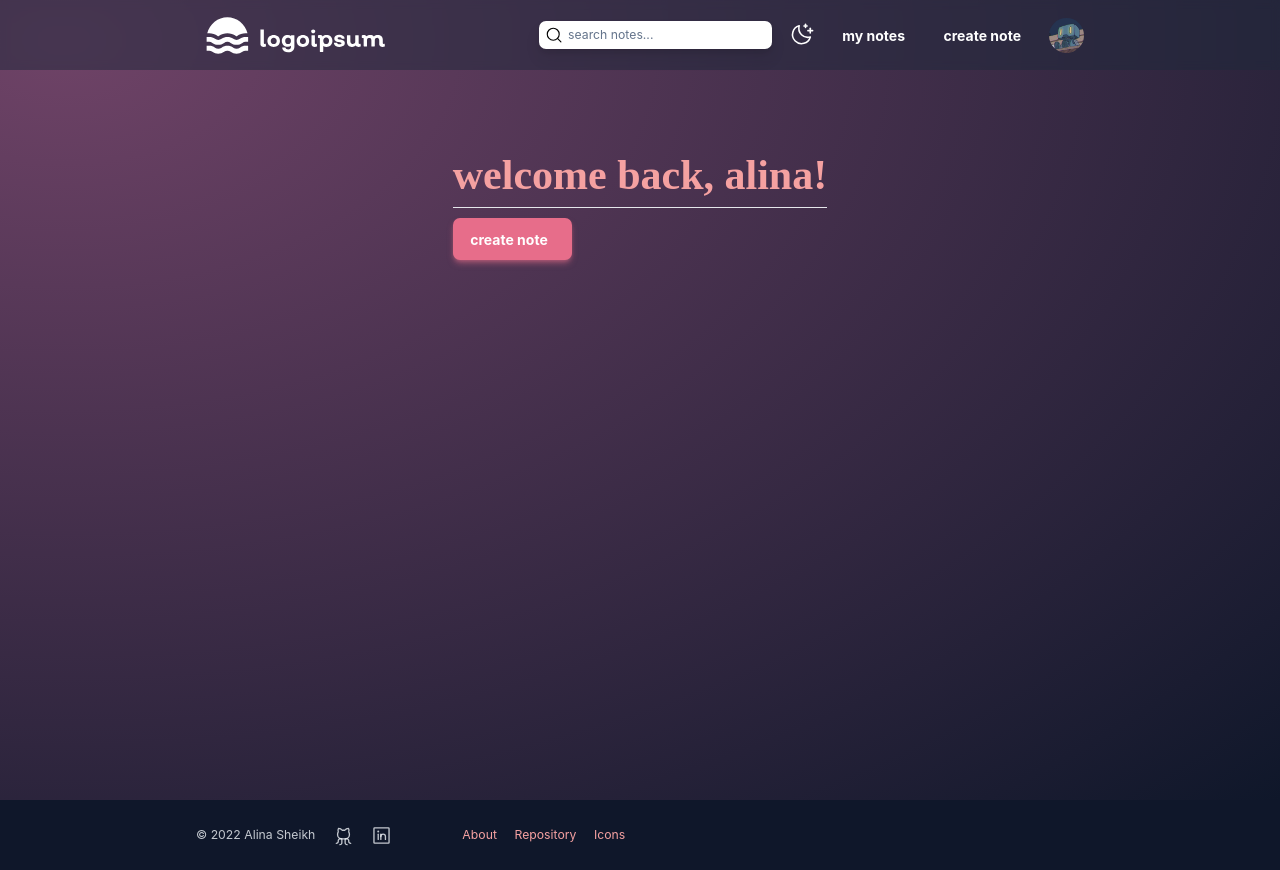
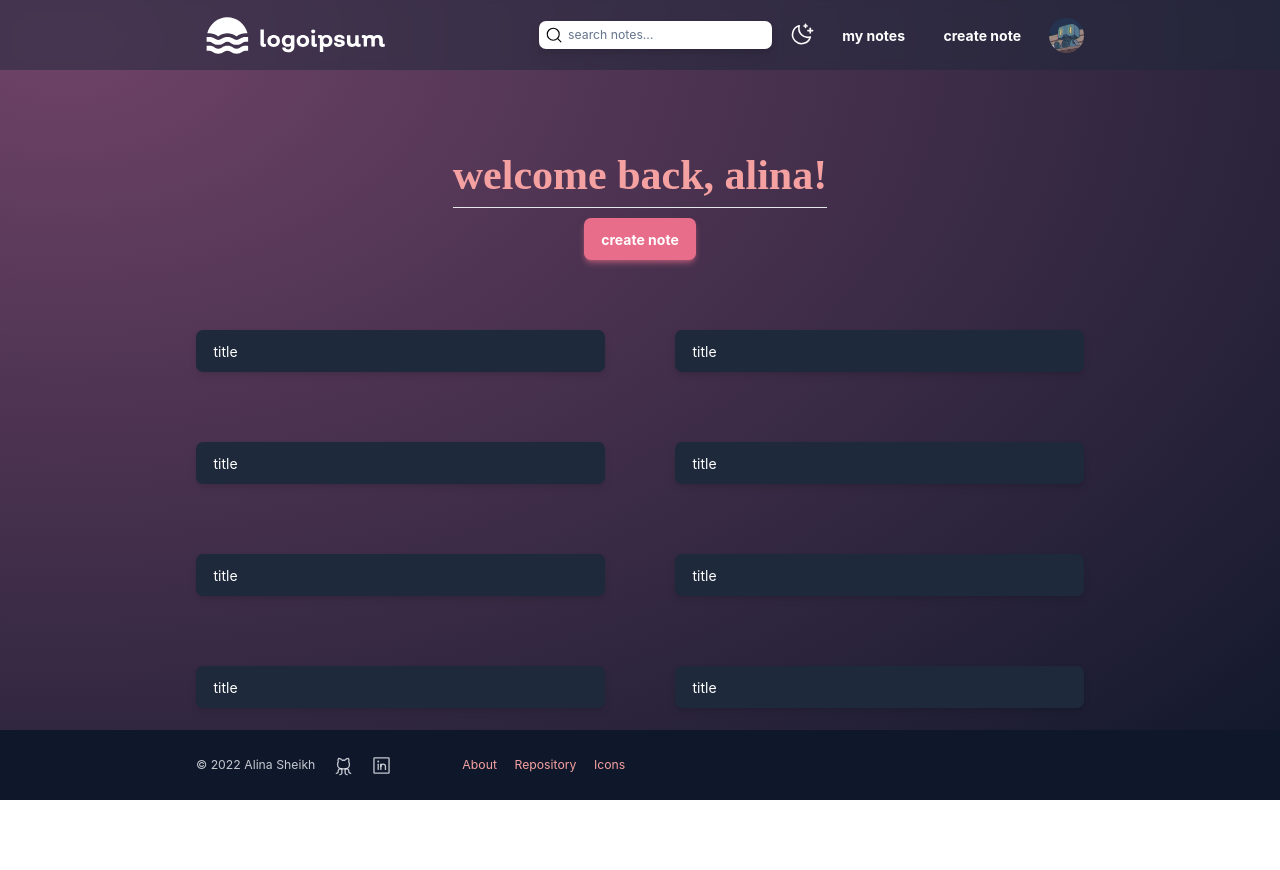
Before and after one commit to alshei/notepad-v2, a React (Create React App) app: page /mynotes in a window 1280 px wide. After the commit the page ends 800 px from the top, so only its background shows below. Built offline with nearby package versions, Linux system fonts and the light colour scheme.

Commit message:
the header and footer makes me want to die

```diff
--- /dev/null
+++ b/src/components/Card/index.js
@@ -0,0 +1,11 @@
+import React from "react";
+
+const Card = () => {
+  return (
+    <div className="flex flex-row space-between w-full items-center rounded-lg pr-5 pl-5 pt-3 pb-3 bg-slate-800 drop-shadow-md text-white">
+      title
+    </div>
+  );
+};
+
+export default Card;
--- a/src/components/Footer/index.js
+++ b/src/components/Footer/index.js
@@ -4,7 +4,7 @@ import { GithubLogo, LinkedinLogo } from "phosphor-react";
 const Footer = () => {
   return (
     <footer>
-      <div className="bg-slate-900 w-full flex flex-row items-center justify-start gap-20 h-20 pl-56 pr-56">
+      <div className="fixed bottom-0 bg-slate-900 w-full flex flex-row items-center justify-start gap-20 h-20 pl-56 pr-56">
         <div className="flex flex-row items-center justify-between gap-5 text-slate-100/80">
           <p className="text-sm">© 2022 Alina Sheikh</p>
           <a href="https://github.com/alshei" target="_blank">
--- a/src/components/Header/index.js
+++ b/src/components/Header/index.js
@@ -22,7 +22,7 @@ const Header = () => {
 
   return (
     // navbar
-    <div className="bg-slate-800/50 fixed backdrop-blur-sm w-full flex flex-row items-center justify-between text-white h-20 pl-56 pr-56">
+    <div className="bg-slate-800/50 fixed backdrop-blur-sm w-full flex flex-row items-center justify-between text-white h-20 pl-56 pr-56 z-10">
       <div>
         {/* logo */}
         <Link to="/">
--- a/src/components/MainScreen.js
+++ /dev/null
@@ -1,29 +0,0 @@
-import React from "react";
-
-const MainScreen = ({ title, children }) => {
-  return (
-    <div
-      className="w-screen h-screen"
-      style={{
-        background: "radial-gradient(ellipse at 5% 5%, #6f4367, #0f172a)",
-        backgroundRepeat: "no-repeat",
-      }}
-    >
-      <div className="w-full h-full flex justify-center pl-56 pr-56">
-        <div className="mt-44">
-          {title && (
-            <>
-              <h1 className="font-ptserif font-bold text-5xl text-apricot">
-                {title}
-              </h1>
-              <hr className="mt-3 text-mauve" />
-            </>
-          )}
-          {children}
-        </div>
-      </div>
-    </div>
-  );
-};
-
-export default MainScreen;
--- /dev/null
+++ b/src/components/Title.js
@@ -0,0 +1,16 @@
+import React from "react";
+
+const Title = ({ title }) => {
+  return (
+    <div className="w-full flex flex-row justify-center pl-56 pr-56">
+      <div className="mt-44">
+        <h1 className="font-ptserif font-bold text-5xl text-apricot">
+          {title}
+        </h1>
+        <hr className="mt-3 text-mauve" />
+      </div>
+    </div>
+  );
+};
+
+export default Title;
--- /dev/null
+++ b/src/data/notes.js
@@ -0,0 +1,30 @@
+const notes = [
+  {
+    _id: "1",
+    title: "Day 1 of college",
+    content:
+      "I made a few new friends and introduced myself to a lot of new teachers.",
+    category: "College",
+  },
+  {
+    _id: "2",
+    title: "Learned some Node JS",
+    content: "Learned how to create a server in node JS and my first API",
+    category: "Learning",
+  },
+  {
+    _id: "3",
+    title: "Watched some Anime",
+    content: "Finished 2 seasons of Attack on Titan and My Hero academia.",
+    category: "Entertainment",
+  },
+  {
+    _id: "4",
+    title: "Started React JS",
+    content:
+      "Made my first App in React JS, feels awesome to learn something new. I aim to be a full stack dev someday",
+    category: "Learning",
+  },
+];
+
+module.exports = notes;
--- a/src/index.css
+++ b/src/index.css
@@ -7,11 +7,13 @@
 
 body {
   margin: 0;
+  padding: 0;
   font-family: -apple-system, BlinkMacSystemFont, "Segoe UI", "Roboto", "Oxygen",
     "Ubuntu", "Cantarell", "Fira Sans", "Droid Sans", "Helvetica Neue",
     sans-serif;
   -webkit-font-smoothing: antialiased;
   -moz-osx-font-smoothing: grayscale;
+  background: radial-gradient(ellipse at 5% 5%, #6f4367, #0f172a);
 }
 
 code {
--- a/src/screens/LandingPage/index.js
+++ b/src/screens/LandingPage/index.js
@@ -5,13 +5,7 @@ import { Primary } from "../../components/Buttons";
 
 const LandingPage = () => {
   return (
-    <div
-      className="w-screen h-screen"
-      style={{
-        background: "radial-gradient(ellipse at 5% 5%, #6f4367, #0f172a)",
-        backgroundRepeat: "no-repeat",
-      }}
-    >
+    <div className="w-screen h-screen">
       <div className="w-full h-full flex flex-row items-center justify-around pl-56 pr-56">
         <div className="flex flex-col justify-center gap-4">
           <h1 className="font-ptserif italic font-bold text-6xl text-apricot">
--- a/src/screens/MyNotes/index.js
+++ b/src/screens/MyNotes/index.js
@@ -1,15 +1,36 @@
 import React from "react";
 import { Link } from "react-router-dom";
-import MainScreen from "../../components/MainScreen";
+import Title from "../../components/Title";
 import { Primary } from "../../components/Buttons";
+import Card from "../../components/Card";
 
 const MyNotes = () => {
   return (
-    <MainScreen title="welcome back, alina!">
-      <div className="mt-3 w-[8.5rem]">
+    <div className="w-screen h-screen">
+      <Title title="welcome back, alina!" />
+
+      <div className="mt-3 w-full flex flex-row justify-center pl-56 pr-56">
         <Primary option="create note" link="createnote" />
       </div>
-    </MainScreen>
+
+      <div className="pt-20 pb-40 w-full grid grid-cols-2 gap-20 justify-evenly pl-56 pr-56">
+        <Card />
+        <Card />
+        <Card />
+        <Card />
+        <Card />
+        <Card />
+        <Card />
+        <Card />
+        <Card />
+        <Card />
+        <Card />
+        <Card />
+        <Card />
+        <Card />
+        <Card />
+      </div>
+    </div>
   );
 };
 
```
